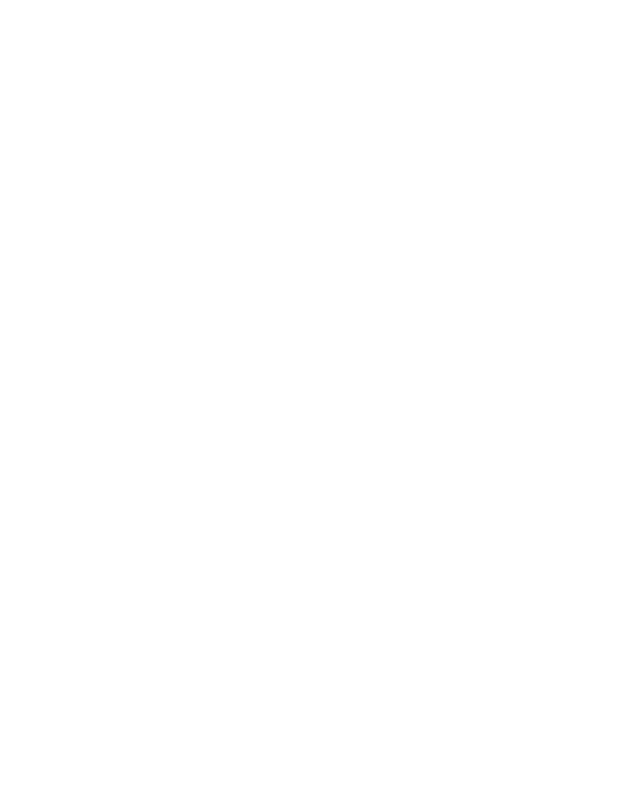
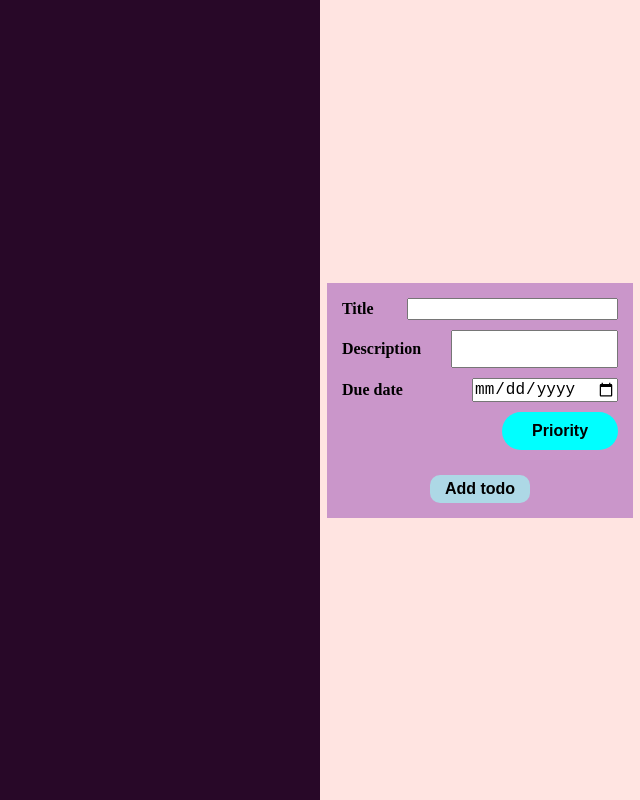
Before and after one commit to FilipyTav/Todo_List, a website built with webpack: page dist/index.html in a window 1280 px wide. Shown: the whole page, without its empty margins (640-1280 px from the left). Built offline with Linux system fonts and the light colour scheme.

Commit message:
Adds form to add new todo

```diff
--- a/src/css/todo.css
+++ b/src/css/todo.css
@@ -4,3 +4,73 @@
     font-size: 16px;
     box-sizing: border-box;
 }
+
+body {
+    width: 100vw;
+    height: 100vh;
+
+    display: grid;
+    grid-template-columns: 3fr 1fr;
+}
+
+button {
+    border: none;
+}
+
+button,
+label {
+    font-weight: bold;
+}
+
+.todos {
+    background: #280828;
+}
+
+.menu {
+    background: mistyrose;
+
+    display: grid;
+    place-items: center;
+}
+
+.todo_inputs {
+    display: flex;
+    flex-flow: column wrap;
+    gap: 10px;
+
+    background: rgb(202, 150, 202);
+    padding: 15px;
+}
+
+.input_container {
+    display: flex;
+    justify-content: space-between;
+    align-items: center;
+    gap: 30px;
+}
+
+.input_container textarea {
+    resize: none;
+}
+
+.priority {
+    justify-content: flex-end;
+}
+
+.priority button {
+    background: aqua;
+    border-radius: 20px;
+
+    padding: 10px 30px;
+}
+
+.submit_btn {
+    margin: 15px auto 0 auto;
+}
+
+.submit_btn button {
+    padding: 5px 15px;
+    border-radius: 10px;
+
+    background: lightblue;
+}
--- /dev/null
+++ b/src/js/new_todo.js
@@ -0,0 +1,3 @@
+let todos = [];
+
+const Todo = (function (title, description, due_date, priority) {})();
```
Also changed, not shown: dist/index.html, dist/main.js.
